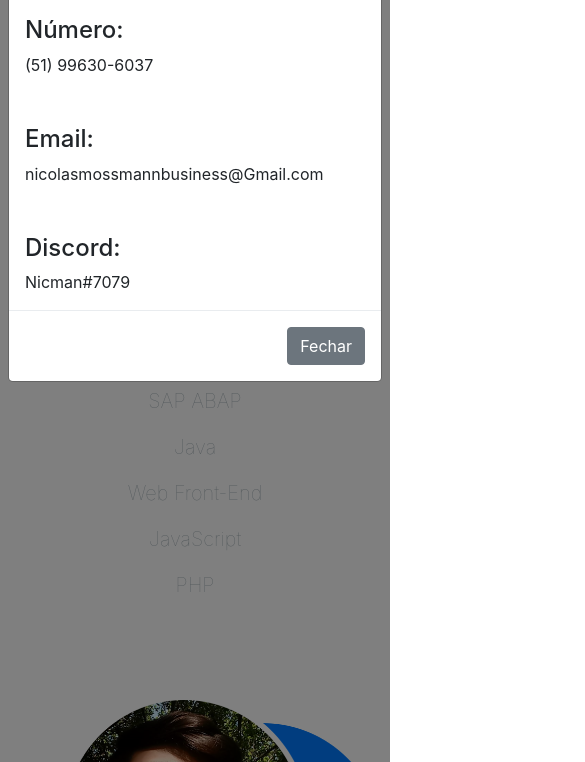
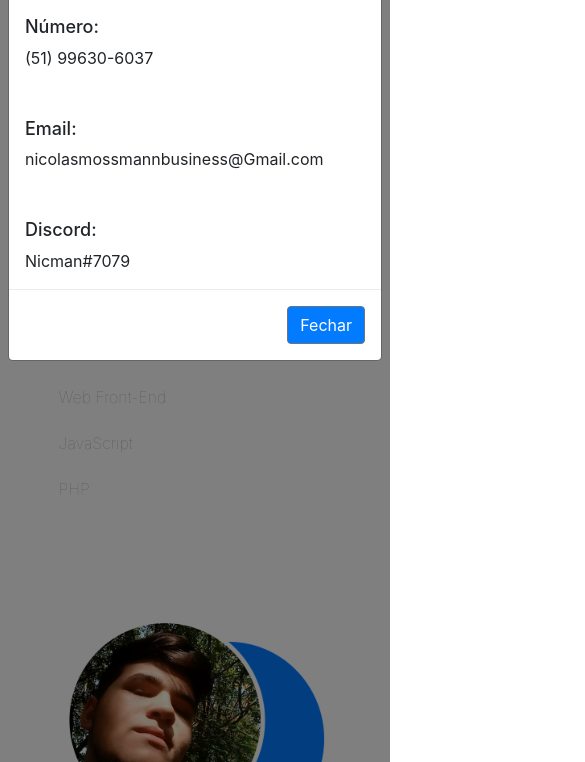
Before and after one commit to IFlickerz/Portfolio, a plain HTML site: page index.html in a window 390 px wide. Both pictures are taken after a click on the button 87 px from the left and 50 px from the top of the page. Shown: the part 82-844 px from the top of the page, 585 px wide, since content can reach past the window. Drawn offline with nearby package versions, Linux system fonts and the light colour scheme.

Commit message:
Fixing CSS
Forgot to insert CSS too

```diff
--- a/css/main.css
+++ b/css/main.css
@@ -21,9 +21,10 @@
 html {
     font-family: 'Red Hat Display', sans-serif;
     font-weight: 100;
+    scroll-behavior: smooth;
 }
 
-body {
+.body {
     width: 70%;
     margin: auto;
     background-color: white;
@@ -44,6 +45,9 @@ h2 {
     font-weight: 400;
     color: #17191A;
 }
+h4{
+    font-size: 18px;
+}
 
 h5 {
     font-size: 20px;
@@ -52,7 +56,7 @@ h5 {
 }
 
 p {
-    color: #8F9EA5;
+    color: #A4A4A4;
     opacity: 0.8;
     font-weight: 100;
     margin-top: 10px;
@@ -122,41 +126,42 @@ ul {
 }
 
 .landingL {
-    margin-top: 4em;
+    text-align: justify;
 }
 
+h1{
+    text-align: left;
+}
+
+.landingR {
+    display: flex;
+    justify-content: center;
+    align-items: center;
+    margin-left: 5em;
+}
 .scroll {
     position: absolute;
     bottom: 180px;
     left: 0;
     right: 0;
+    opacity: 0.5;
     margin: auto;
 }
 
-@media screen and (max-width: 1150px){
-    .landingWrapper{
-        display: initial;
-        text-align: center;
-    }
-    .MyPhoto{
-        margin-top: 80px;
-    }
-    .scroll{
-        display: none;
-    }
+body::-webkit-scrollbar{
+    display: none;
 }
 
-@media screen and (max-width: 552px){
-    .contactMe .fale{
-        display:none;
-    }
+body{
+    -ms-overflow-style: none;
+    scrollbar-width: none;
 }
 
 /*------------ Skills ------------*/
 
 .skills {
     text-align: center;
-    margin-bottom: 20em;
+    margin-bottom: 10em;
 }
 
 .skills p {
@@ -169,11 +174,11 @@ ul {
     margin: 30px 35px;
 }
 
-/*------------ Characteristcs ------------*/
+/*------- Characteristics -------*/
 
 .charac {
     text-align: center;
-    margin-bottom: 20em;
+    margin-bottom: 5em;
 }
 
 .charac p {
@@ -182,3 +187,72 @@ ul {
 }
 
 /*------------ Modal ------------*/
+
+.btn{
+    background-color: #027BFF;
+}
+
+/*----------- Bottom ------------*/
+
+.bottom{
+    position: absolute;
+    width: 100%;
+}
+
+.bottomImg{
+    width: 100%;
+    height: 210%;
+}
+
+@media screen and (max-width: 1150px){
+    .landingWrapper{
+        display: initial;
+        text-align: center;
+    }
+    .landing{
+        margin-top: 4em;
+    }
+    .MyPhoto{
+        margin-top: 80px;
+    }
+    .scroll{
+        display: none;
+    }
+    .landingR{
+        margin-left: 0;
+    }
+}
+
+@media screen and (max-width: 802px){
+    .contactMe .fale{
+        display:none;
+    }
+    .landing{
+        height: 90vh;
+    }
+    h1{
+        margin-bottom: 20px;
+        font-size: 26px;
+    }
+    h2 {
+        font-size: 25px;
+    }
+    p {
+        opacity: 0.9;
+        font-size: 16px;
+    }
+    .skills{
+        margin-bottom: 10em;
+    }
+    .MyPhoto{
+        margin-top: 100px;
+        width: 260px;
+        height: auto;
+    }
+}
+
+@media screen and (max-height: 850px){
+    .landing{
+        height: 850px;
+    }
+}
```
